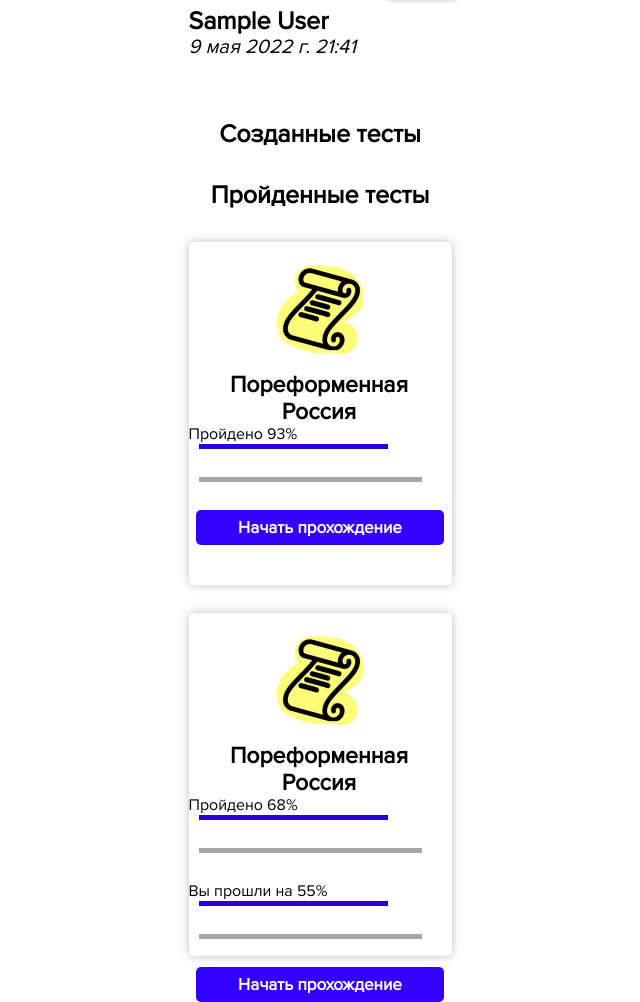
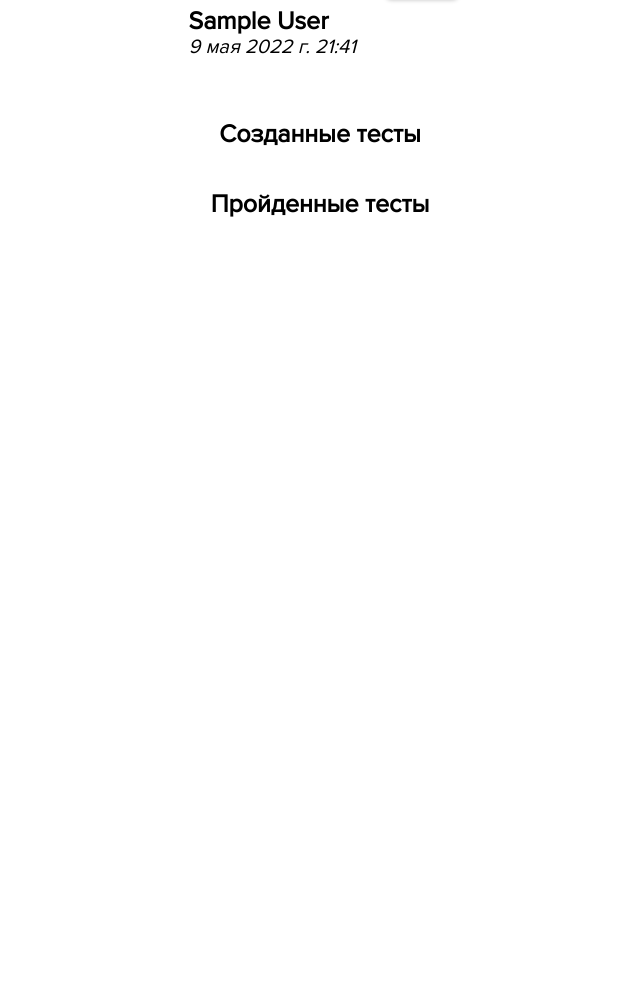
Before and after one commit to viklover/TestPlatform, a Django app: page /users/1 in a window 1280 px wide. Shown: the part 342-1344 px from the top of the page, without its empty margins (320-960 px from the left). After the commit the page ends 559 px from the top, so only its background shows below. Run offline with Django 4.2, Linux system fonts and the light colour scheme; the visitor is signed in with stand-in values (Sample User, id 1); data comes from the database, SQL or seed files in the repository; data that the repository does not hold is empty.

Commit message:
Update paddings in user page

```diff
--- a/static/users/style.css
+++ b/static/users/style.css
@@ -40,13 +40,17 @@
     margin: auto;
 }
 
+.created_tests .label {
+    margin-top: 0;
+}
+
 .label {
     width: 263px;
     height: 30px;
     font-weight: 700;
     font-size: 25px;
     line-height: 29px;
-    margin: auto auto 31px;
+    margin: 40px auto 20px;
     text-align: center;
 }
 
--- a/templates/users/user.html
+++ b/templates/users/user.html
@@ -40,40 +40,6 @@
         </div>
     </section>
 
-    <div class="borders">
-        <div class="border_1">
-            <div class="image_icon"></div>
-            <div class="index_text_border_1">
-                Пореформенная Россия
-            </div>
-            <div class="completed">Пройдено 93%</div>
-            <div class="hr"></div>
-            <div class="hr_2"></div>
-            <div class="button" style="width: 224px; border: 0;">
-                Начать прохождение
-            </div>
-        </div>
-    </div>
-    <div class="borders">
-        <div class="border_1">
-            <div class="image_icon"></div>
-            <div class="index_text_border_1">
-                Пореформенная Россия
-            </div>
-            <div class="completed">Пройдено 68%</div>
-            <div class="hr"></div>
-            <div class="hr_2"></div>
-            <div class="completed">Вы прошли на 55%</div>
-            <div class="hr"></div>
-            <div class="hr_2"></div>
-            <div class="button" style="width: 224px; border: 0;">
-                Начать прохождение
-            </div>
-        </div>
-    </div>
-
-
-
 {% endblock %}
 
 {% block js_scripts %}
```
